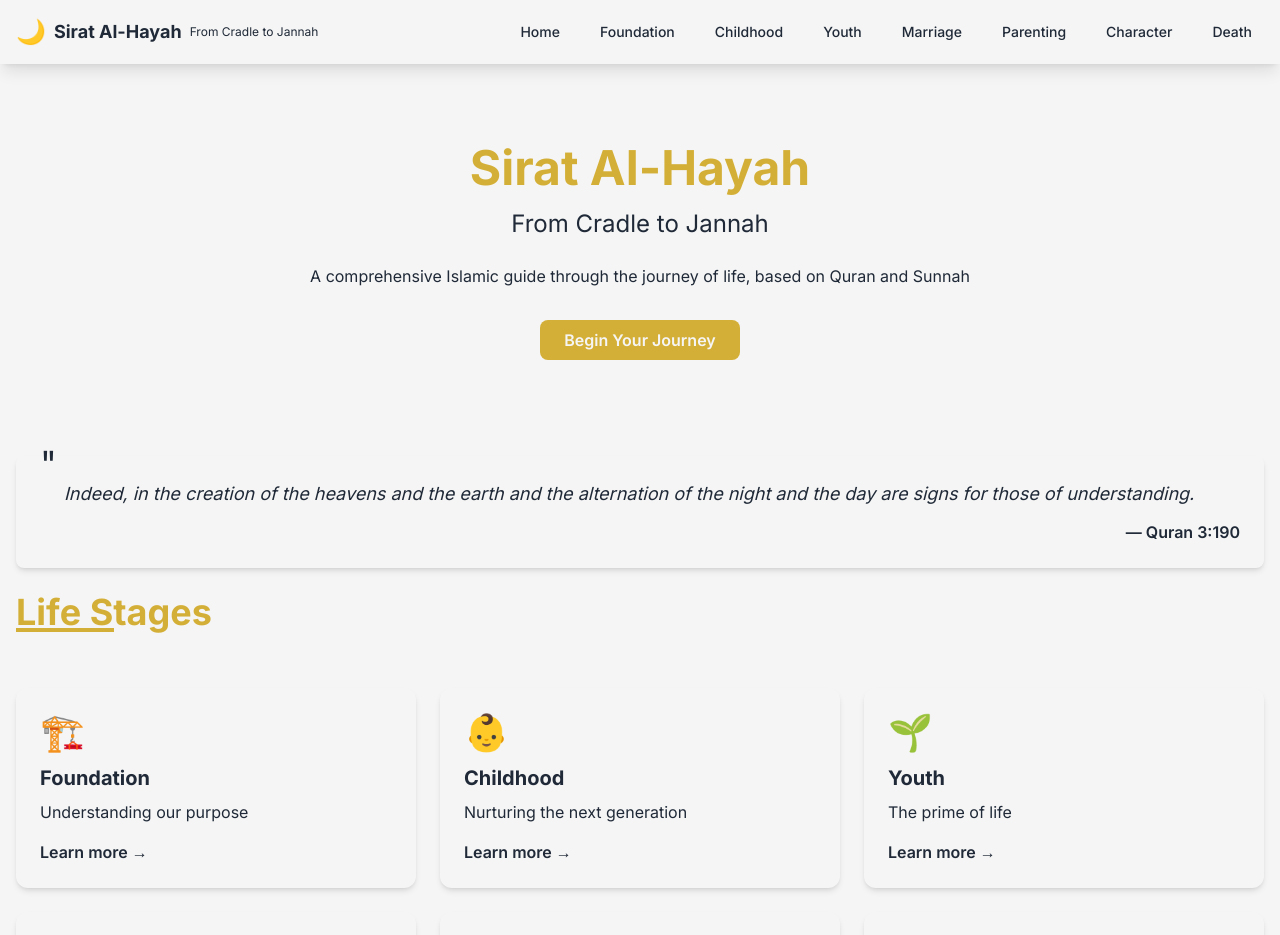
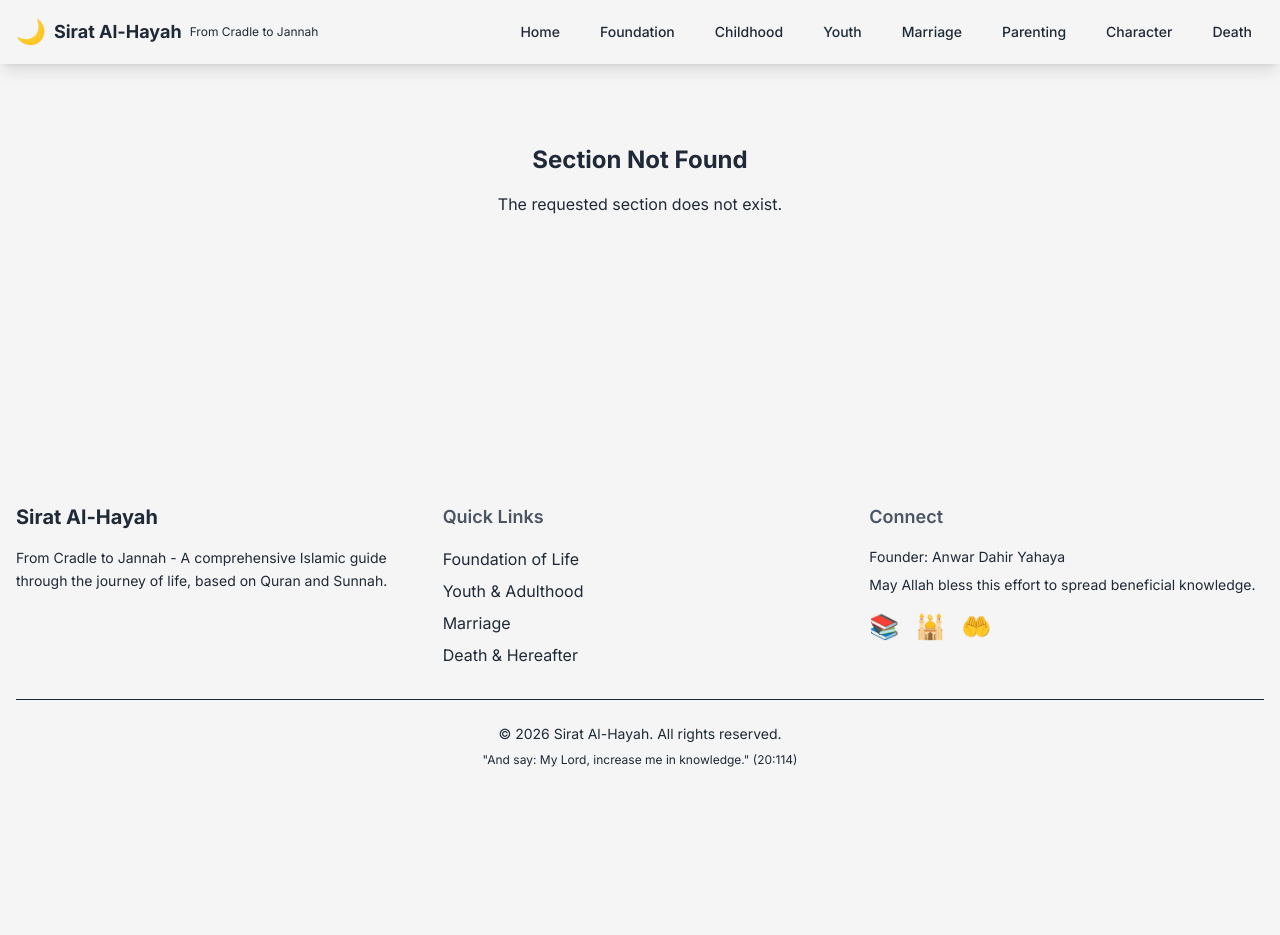
Before and after one commit to Mranwar001/sirat-al-hayah, a React (Vite) app: page / in a window 1280 px wide. Shown: the top 935 px of the page. After the commit the page ends 800 px from the top, so only its background shows below. Built offline with nearby package versions, Linux system fonts and the light colour scheme.

Commit message:
Refactor Home component into SectionPage

```diff
--- a/src/pages/Home.jsx
+++ b/src/pages/Home.jsx
@@ -1,81 +1,189 @@
 import { Link } from "react-router-dom";
-import QuoteBlock from "../components/layout/shared/QuoteBlock";
+import { useState } from "react";
+import { generatePDF } from "../utils/pdfGenerator";
+import EvidenceBlock from "../components/layout/shared/EvidenceBlock";
+import ActionSteps from "../components/layout/shared/ActionSteps";
 
-function Home() {
-  const sections = [
-    { id: "foundation", title: "Foundation", icon: "🏗️", desc: "Understanding our purpose", color: "bg-soft" },
-    { id: "childhood", title: "Childhood", icon: "👶", desc: "Nurturing the next generation", color: "bg-soft" },
-    { id: "youth", title: "Youth", icon: "🌱", desc: "The prime of life", color: "bg-soft" },
-    { id: "marriage", title: "Marriage", icon: "💍", desc: "Half of your faith", color: "bg-soft" },
-    { id: "parenting", title: "Parenting", icon: "👪", desc: "Raising righteous children", color: "bg-soft" },
-    { id: "character", title: "Character", icon: "⭐", desc: "Emulating the Prophet ﷺ", color: "bg-soft" },
-    { id: "death", title: "Death", icon: "🤲", desc: "The ultimate reality", color: "bg-soft" },
-  ];
+// Import all data
+import foundation from "../data/foundation";
+import childhood from "../data/childhood";
+import youth from "../data/youth";
+import marriage from "../data/marriage";
+import parenting from "../data/parenting";
+import character from "../data/character";
+import death from "../data/death";
+
+function SectionPage({ type }) {
+  const [loading, setLoading] = useState(false);
+
+  const dataMap = {
+    foundation,
+    childhood,
+    youth,
+    marriage,
+    parenting,
+    character,
+    death
+  };
+
+  const section = dataMap[type];
+
+  if (!section) {
+    return (
+      <div className="text-center py-12">
+        <h2 className="text-2xl font-bold text-accent">Section Not Found</h2>
+        <p className="mt-4 text-secondary">The requested section does not exist.</p>
+      </div>
+    );
+  }
+
+  const handlePDFDownload = async () => {
+    setLoading(true);
+    try {
+      await generatePDF("pdf-content", section.title);
+    } catch (error) {
+      console.error("PDF Error:", error);
+      alert("Failed to generate PDF. Please try again.");
+    } finally {
+      setLoading(false);
+    }
+  };
 
   return (
-    <div className="space-y-12 animate-fade-in">
-      {/* Hero Section */}
-      <section className="text-center py-12 bg-gradient-to-b from-primary to-primary-light text-soft rounded-2xl">
-        <h1 className="text-4xl md:text-5xl font-bold mb-4">
-          Sirat Al-Hayah
-        </h1>
-        <p className="text-xl md:text-2xl mb-6 text-accent">
-          From Cradle to Jannah
+    <div className="space-y-6 animate-fade-in">
+      {/* Header */}
+      <div className="bg-soft rounded-lg shadow-md p-8">
+        <div className="flex items-center space-x-4 mb-4">
+          <span className="text-5xl">{section.icon}</span>
+          <div>
+            {/* MAIN TITLE - Now Gold */}
+            <h1 className="text-3xl md:text-4xl font-bold text-accent mb-2">
+              {section.title}
+            </h1>
+            {/* SUBTITLE - Now Slightly Lighter Gold / Warm */}
+            <p className="text-xl text-accent-light mt-1">{section.subtitle}</p>
+          </div>
+        </div>
+        {/* INTRODUCTION - Keep as is */}
+        <p className="text-lg text-secondary leading-relaxed">
+          {section.introduction}
         </p>
-        <p className="max-w-2xl mx-auto text-secondary">
-          A comprehensive Islamic guide through the journey of life,
-          based on Quran and Sunnah
-        </p>
-        <div className="mt-8">
-          <Link to="/foundation" className="btn-primary inline-block">
-            Begin Your Journey
-          </Link>
-        </div>
-      </section>
+      </div>
 
-      {/* Quranic Verse */}
-      <QuoteBlock
-        text="Indeed, in the creation of the heavens and the earth and the alternation of the night and the day are signs for those of understanding."
-        author="Quran 3:190"
-      />
+      {/* PDF Content */}
+      <div id="pdf-content" className="bg-soft rounded-lg shadow-md p-8 space-y-8">
+        {/* Main Points */}
+        {section.points.map((point, index) => (
+          <div key={index} className="border-b border-soft-dark pb-6 last:border-0">
+            {/* POINT HEADINGS - Now Gold to match main title */}
+            <h2 className="text-2xl font-bold text-accent mb-3">
+              {point.heading}
+            </h2>
+            {/* POINT TEXT - Keep as secondary text */}
+            <p className="text-secondary mb-4">{point.text}</p>
 
-      {/* Sections Grid */}
-      <section>
-        <h2 className="section-title">Life Stages</h2>
-        <div className="grid grid-cols-1 md:grid-cols-2 lg:grid-cols-3 gap-6 mt-8">
-          {sections.map((section) => (
-            <Link
-              key={section.id}
-              to={`/${section.id}`}
-              className={`${section.color} rounded-xl p-6 shadow-md hover:shadow-xl transition duration-300 transform hover:-translate-y-1`}
-            >
-              <div className="text-4xl mb-3">{section.icon}</div>
-              <h3 className="text-xl font-bold mb-2 text-primary">{section.title}</h3>
-              <p className="text-secondary">{section.desc}</p>
-              <div className="mt-4 text-accent font-semibold">Learn more →</div>
-            </Link>
-          ))}
-        </div>
-      </section>
+            {point.evidence && (
+              <EvidenceBlock
+                type={point.evidence.quran ? 'quran' : 'hadith'}
+                text={point.evidence.quran || point.evidence.hadith}
+                translation={point.evidence.translation}
+                reference={point.evidence.surah || point.evidence.reference}
+              />
+            )}
 
-      {/* About Section */}
-      <section className="bg-soft rounded-xl p-8 shadow-md">
-        <h2 className="section-title">About This Project</h2>
-        <p className="text-lg leading-relaxed mb-4 text-secondary">
-          Sirat Al-Hayah (The Path of Life) is a spiritual guide designed to help
-          Muslims navigate every stage of life according to Islamic teachings.
-          From the foundation of faith in childhood to preparing for the Hereafter,
-          each section provides Quranic evidence, prophetic guidance, and practical steps.
-        </p>
-        <p className="text-primary">
-          <span className="font-bold">Founder:</span> Anwar Dahir Yahaya
-        </p>
-        <p className="text-sm text-soft-dark mt-4">
-          May Allah accept this effort and make it beneficial for all who read it.
-        </p>
-      </section>
+            {/* EXPLANATION - Add if exists (from your enhanced files) */}
+            {point.explanation && (
+              <div className="mt-4 p-4 bg-primary bg-opacity-5 rounded-lg">
+                <p className="text-primary-dark italic">{point.explanation}</p>
+              </div>
+            )}
+          </div>
+        ))}
+
+        {/* Action Steps */}
+        {section.actionSteps && (
+          <ActionSteps steps={section.actionSteps} />
+        )}
+
+        {/* Duas */}
+        {section.duas && section.duas.length > 0 && (
+          <div className="bg-primary bg-opacity-5 rounded-lg p-6">
+            {/* DUAS HEADING - Gold to match */}
+            <h3 className="text-xl font-bold mb-4 text-accent">Supplications</h3>
+            {section.duas.map((dua, index) => (
+              <div key={index} className="mb-4 last:mb-0">
+                <p className="arabic-text text-2xl mb-2">{dua.arabic}</p>
+                <p className="text-secondary italic">{dua.translation}</p>
+                <p className="text-sm text-soft-dark mt-1">— {dua.reference}</p>
+                {/* DUA CONTEXT - Add if exists */}
+                {dua.context && (
+                  <p className="text-sm text-accent mt-1">{dua.context}</p>
+                )}
+              </div>
+            ))}
+          </div>
+        )}
+
+        {/* Footnotes - Add if exists */}
+        {section.footnotes && (
+          <div className="mt-8 p-4 bg-soft-dark bg-opacity-10 rounded-lg">
+            <h4 className="font-bold text-accent mb-2">Notes</h4>
+            {Object.entries(section.footnotes).map(([key, value]) => (
+              <p key={key} className="text-sm text-secondary mb-2">
+                <span className="font-semibold text-primary">{key}:</span> {value}
+              </p>
+            ))}
+          </div>
+        )}
+
+        {/* Key Takeaway - Add if exists */}
+        {section.keyTakeaway && (
+          <div className="mt-8 p-6 bg-accent bg-opacity-10 rounded-lg border-l-4 border-accent">
+            <p className="text-primary-dark font-medium italic">
+              {section.keyTakeaway}
+            </p>
+          </div>
+        )}
+      </div>
+
+      {/* PDF Download Button */}
+      <div className="flex justify-center">
+        <button
+          onClick={handlePDFDownload}
+          disabled={loading}
+          className={`btn-primary text-lg px-8 py-3 flex items-center space-x-2 ${
+            loading ? 'opacity-50 cursor-not-allowed' : ''
+          }`}
+        >
+          {loading ? (
+            <>
+              <svg className="animate-spin h-5 w-5 mr-2" viewBox="0 0 24 24">
+                <circle className="opacity-25" cx="12" cy="12" r="10" stroke="currentColor" strokeWidth="4" fill="none" />
+                <path className="opacity-75" fill="currentColor" d="M4 12a8 8 0 018-8V0C5.373 0 0 5.373 0 12h4zm2 5.291A7.962 7.962 0 014 12H0c0 3.042 1.135 5.824 3 7.938l3-2.647z" />
+              </svg>
+              <span>Generating PDF...</span>
+            </>
+          ) : (
+            <>
+              <span>📥</span>
+              <span>Download as PDF</span>
+            </>
+          )}
+        </button>
+      </div>
+
+      {/* Navigation Links */}
+      <div className="flex justify-between mt-8">
+        <Link
+          to="/"
+          className="text-primary hover:text-accent transition flex items-center space-x-1"
+        >
+          <span>←</span>
+          <span>Back to Home</span>
+        </Link>
+      </div>
     </div>
   );
 }
 
-export default Home;
+export default SectionPage;
```
